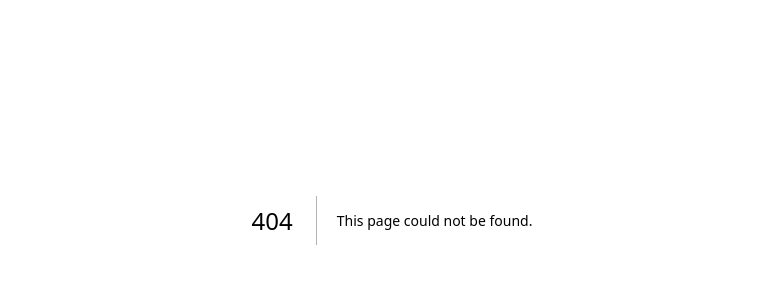
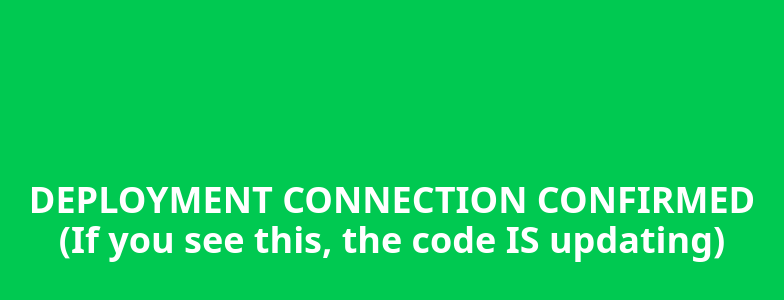
Before and after one commit to cervelo874-dev/little-atelier, a Next.js app: page /test-ui in a window 1280 px wide. Before the commit this address had no page. Shown: the part 180-480 px from the top of the page, without its empty margins (248-1032 px from the left). Built offline with nearby package versions, Linux system fonts and the light colour scheme; a web font is replaced by a local one.

Commit message:
Debug: Add test-ui route to verify deployment pipe

```diff
--- /dev/null
+++ b/app/test-ui/page.tsx
@@ -0,0 +1,11 @@
+export const dynamic = 'force-dynamic'
+
+export default function TestPage() {
+    return (
+        <div className="flex min-h-screen items-center justify-center bg-green-500 text-white font-bold text-4xl p-4 text-center">
+            DEPLOYMENT CONNECTION CONFIRMED
+            <br />
+            (If you see this, the code IS updating)
+        </div>
+    )
+}
```
